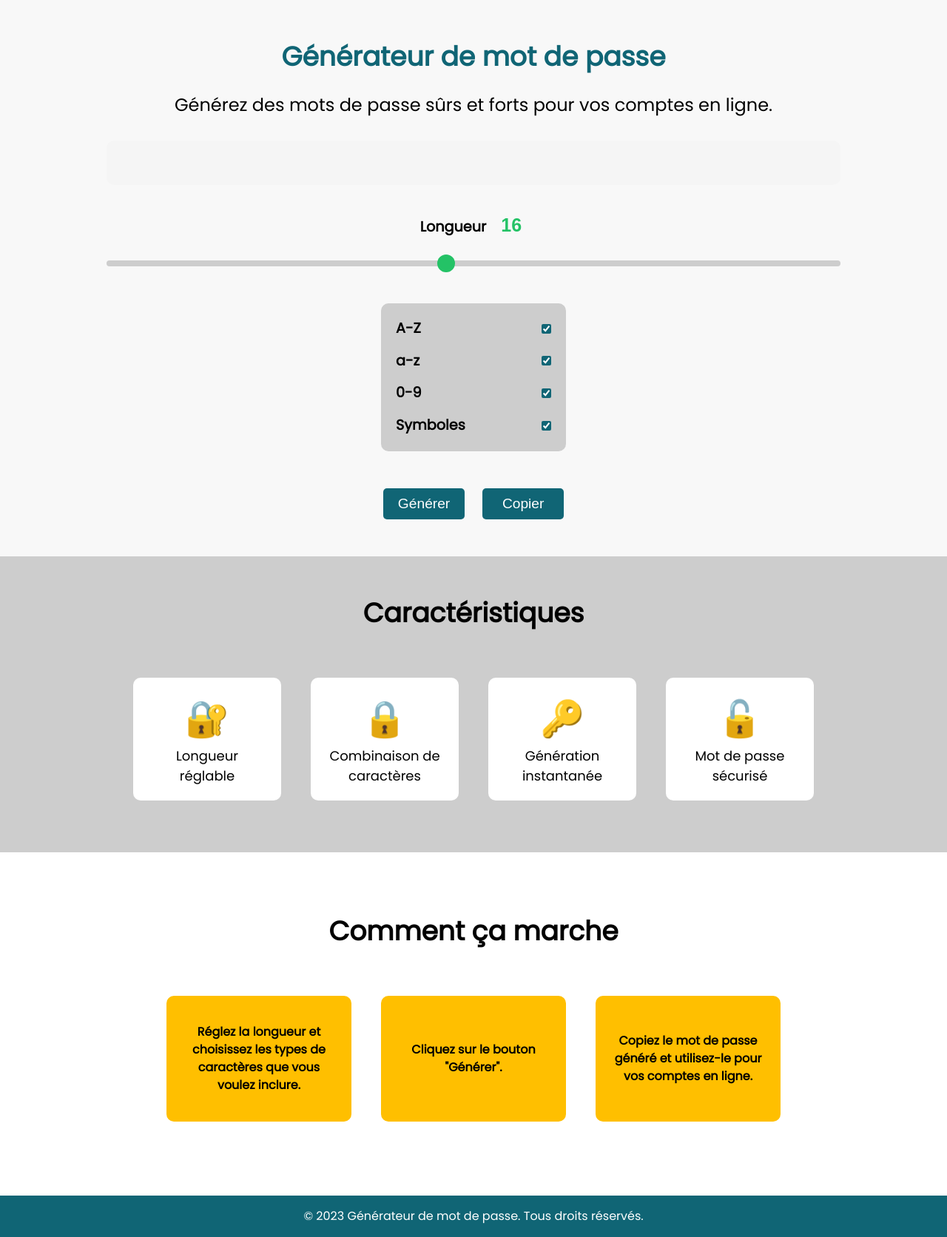
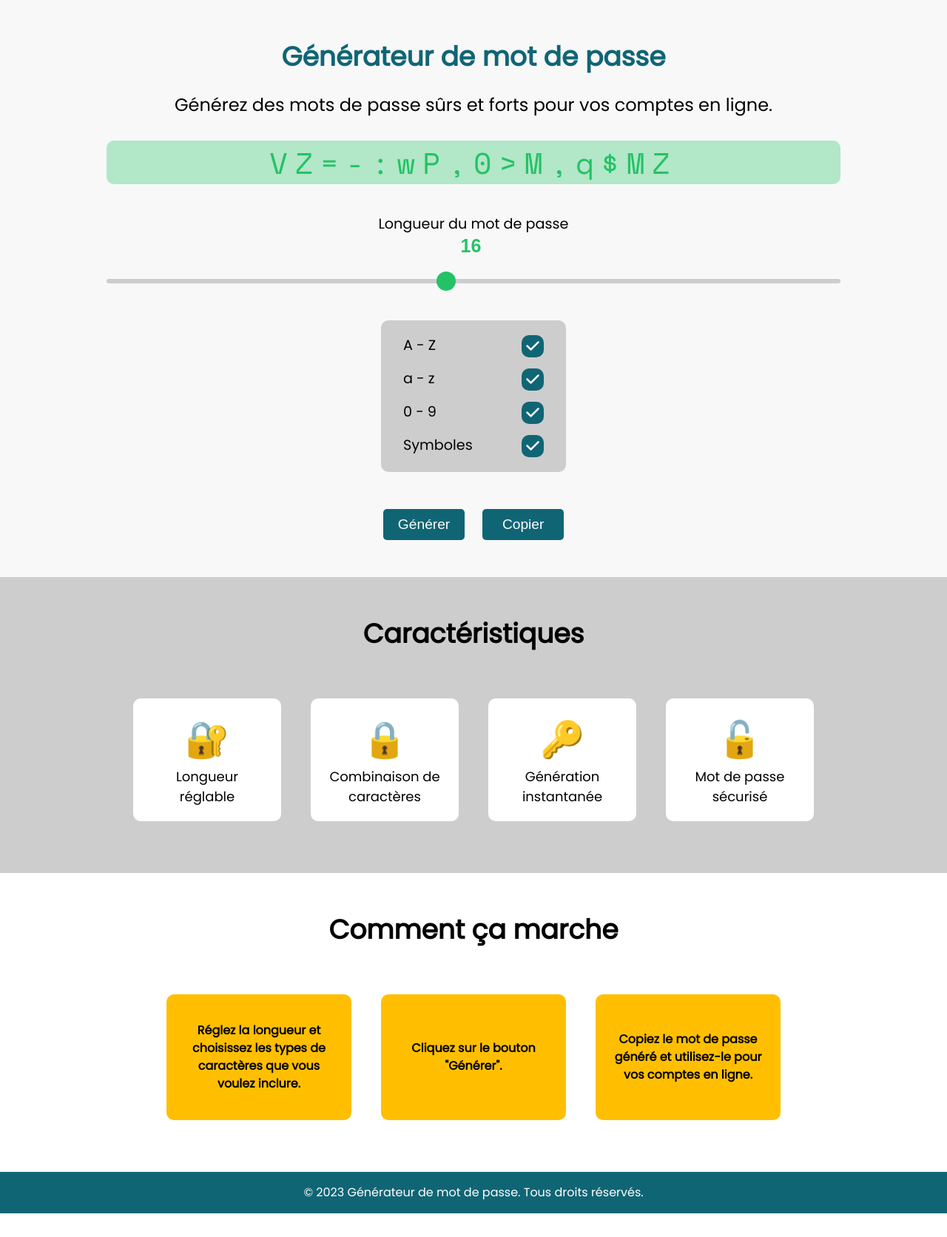
Before and after one commit to Kleysius/G-n-rateur-MDP-Login, a PHP site: page /pages/dashboard.php in a window 1280 px wide. Shown: the part 80-1752 px from the top of the page at 74% size. After the commit the page ends 1720 px from the top, so only its background shows below. Run offline with PHP 8.4, Linux system fonts and the light colour scheme.

Commit message:
third version

```diff
--- a/assets/style/dashboard.css
+++ b/assets/style/dashboard.css
@@ -1,4 +1,5 @@
 @import url('https://fonts.googleapis.com/css2?family=Poppins&display=swap');
+@import url('https://fonts.googleapis.com/css2?family=Space+Mono&display=swap');
 
 /* Reset CSS */
 * {
@@ -77,7 +78,7 @@ nav a {
 
 #password {
     text-align: center;
-    font-family: 'Poppins', sans-serif;
+    font-family: "Space Mono", monospace;
     font-size: 40px;
     border: none;
     margin: 0 auto 40px;
@@ -88,14 +89,17 @@ nav a {
 
 label {
     font-size: 1.2rem;
-    font-weight: bold;
+    display: flex;
+    justify-content: center;
+    align-items: center;
+    flex-direction: column;
 }
 
 .check {
     width: 250px;
     margin: auto;
     background-color: #cdcdcd;
-    padding: 5px 20px;
+    padding: 5px 30px;
     border-radius: 10px;
     margin-bottom: 50px;
 }
@@ -103,7 +107,6 @@ label {
 .check:hover {
     box-shadow: 0px 0px 10px rgba(0, 0, 0, 0.3);
 }
-
 
 .setting {
     display: flex;
@@ -117,7 +120,6 @@ label {
     color: #24c266;
     font-size: 25px;
     font-weight: bold;
-    margin-left: 15px;
     width: 35px;
     background-color: transparent;
 }
@@ -125,18 +127,54 @@ label {
 #slider {
     width: 80%;
     appearance: none;
-    height: 8px;
+    height: 6px;
     background: #cdcdcd;
     margin: 30px 0 50px;
     border-radius: 10px;
     outline: none;
 }
 
-input[type=checkbox] {
-    accent-color: #106575;
+.option-input {
+    appearance: none;
+    position: relative;
+    border-radius: 10px;
+    height: 30px;
+    width: 30px;
+    transition: all 0.2s ease-out;
+    background: #fff;
+    border: none;
+    color: #fff;
+    cursor: pointer;
+    display: inline-block;
+    outline: none;
+    position: relative;
+    z-index: 1000;
 }
 
-button[type="submit"] {
+.option-input:hover {
+    background: #9faab7;
+}
+
+.option-input:checked {
+    background: #106575;
+}
+
+.option-input:checked::before {
+    width: 30px;
+    height: 30px;
+    display: flex;
+    content: '\f00c';
+    font-size: 20px;
+    font-weight: bold;
+    position: absolute;
+    align-items: center;
+    justify-content: center;
+    font-family:'Font Awesome 5 Free';
+}
+
+
+#generateBtn,
+#copy {
     background-color: #106575;
     margin-right: 20px;
     border: none;
@@ -149,7 +187,8 @@ button[type="submit"] {
     transition: background-color 0.2s ease-in-out;
 }
 
-button[type="submit"]:hover {
+#generateBtn:hover,
+#copy:hover {
     background-color: #0d4b57;
 }
 
@@ -205,7 +244,7 @@ button[type="submit"]:hover {
 /* Styles pour la section How to */
 #howto {
     background-color: #fff;
-    padding: 80px 20px;
+    padding: 50px 20px;
     text-align: center;
 }
 
--- a/controllers/script.js
+++ b/controllers/script.js
@@ -56,6 +56,8 @@ function generate() {
     copyButton.style.background = "#106575";
 }
 
+generate();
+
 function copyPassword() {
     password.select();
     password.setSelectionRange(0, 99999);
@@ -75,17 +77,31 @@ copyButton.addEventListener("click", copyPassword);
 
 let slider = document.getElementById('slider');
 let thumb = document.querySelector("#thumbStyle");
+let sliderColor = document.querySelector("#slider");
 
 slider.addEventListener('input', function () {
     generate();
     let sliderValue = this.value;
     if (sliderValue >= 14) {
+        sliderColor.style.background = "#24c26654";
         thumb.textContent = '#slider::-webkit-slider-thumb {border: none;height: 24px;width: 24px; border-radius: 25px; background: #24c266;cursor: pointer;-webkit-appearance: none;}'
     } else if (sliderValue < 14 && sliderValue >= 8) {
+        sliderColor.style.background = "#ffa60040";
         thumb.textContent = '#slider::-webkit-slider-thumb {border: none;height: 24px;width: 24px; border-radius: 25px; background: #FFA500;cursor: pointer;-webkit-appearance: none;}'
 
     } else {
+        sliderColor.style.background = "#ff000041";
         thumb.textContent = '#slider::-webkit-slider-thumb {border: none;height: 24px;width: 24px; border-radius: 25px; background: #e74c3c;cursor: pointer;-webkit-appearance: none;}'
 
     }
 });
+
+let generateButton = document.getElementById('generateBtn');
+
+generateButton.addEventListener('click', function () {
+    // Générer une couleur aléatoire
+    let randomColor = '#' + Math.floor(Math.random() * 16777215).toString(16);
+
+    // Changer la couleur du bouton
+    generateButton.style.background = randomColor;
+});
--- a/pages/dashboard.php
+++ b/pages/dashboard.php
@@ -9,6 +9,7 @@ session_start();
     <meta charset="UTF-8">
     <meta http-equiv="X-UA-Compatible" content="IE=edge">
     <meta name="viewport" content="width=device-width, initial-scale=1.0">
+    <link rel="stylesheet" href="https://cdnjs.cloudflare.com/ajax/libs/font-awesome/6.4.0/css/all.min.css">
     <link rel="stylesheet" href="../assets/style/dashboard.css">
     <title>Tableau de bord</title>
 </head>
@@ -31,8 +32,8 @@ session_start();
             <style id='thumbStyle'>
                 #slider::-webkit-slider-thumb {
                     border: none;
-                    height: 24px;
-                    width: 24px;
+                    height: 26px;
+                    width: 26px;
                     border-radius: 25px;
                     background: #24c266;
                     cursor: pointer;
@@ -42,29 +43,29 @@ session_start();
             <div class="container">
                 <input value="" id="password" disabled="disabled">
                 <br>
-                <label for="slider" class="labelSlider">Longueur <input type="text" value="16" maxlength="2" id="display-password-length" disabled="disabled" oninput="document.getElementById('slider').value=this.value"></label>
-                <br>
+                <label for="slider" class="labelSlider">Longueur du mot de passe<input type="text" value="16" maxlength="2" id="display-password-length" disabled="disabled" oninput="document.getElementById('slider').value=this.value"></label>
+
                 <input type="range" id="slider" name="slider" step="1" value="16" min="4" max="30" oninput="document.getElementById('display-password-length').value=this.value">
 
                 <div class="check">
                     <div class="setting">
-                        <label for="uppercase">A-Z</label>
-                        <input type="checkbox" id="uppercase" name="uppercase" checked>
+                        <label for="uppercase">A - Z</label>
+                        <input type="checkbox" class="option-input" id="uppercase" name="uppercase" checked>
                     </div>
                     <div class="setting">
-                        <label for="lowercase">a-z</label>
-                        <input type="checkbox" id="lowercase" name="lowercase" checked>
+                        <label for="lowercase">a - z</label>
+                        <input type="checkbox" class="option-input" id="lowercase" name="lowercase" checked>
                     </div>
                     <div class="setting">
-                        <label for="numbers">0-9⁭</label>
-                        <input type="checkbox" id="numbers" name="numbers" checked>
+                        <label for="numbers">0 - 9⁭</label>
+                        <input type="checkbox" class="option-input" id="numbers" name="numbers" checked>
                     </div>
                     <div class="setting">
                         <label for="symbols">Symboles</label>
-                        <input type="checkbox" id="symbols" name="symbols" checked>
+                        <input type="checkbox" class="option-input" id="symbols" name="symbols" checked>
                     </div>
                 </div>
-                <button type="submit" onclick="generate()">Générer</button>
+                <button type="submit" id="generateBtn" onclick="generate()">Générer</button>
                 <button type="submit" id="copy" onclick="copyPassword()">Copier</button>
             </div>
         </section>
```
Also changed, not shown: assets/images/pngegg (1).png (added), assets/images/pngegg (2).png (added).
